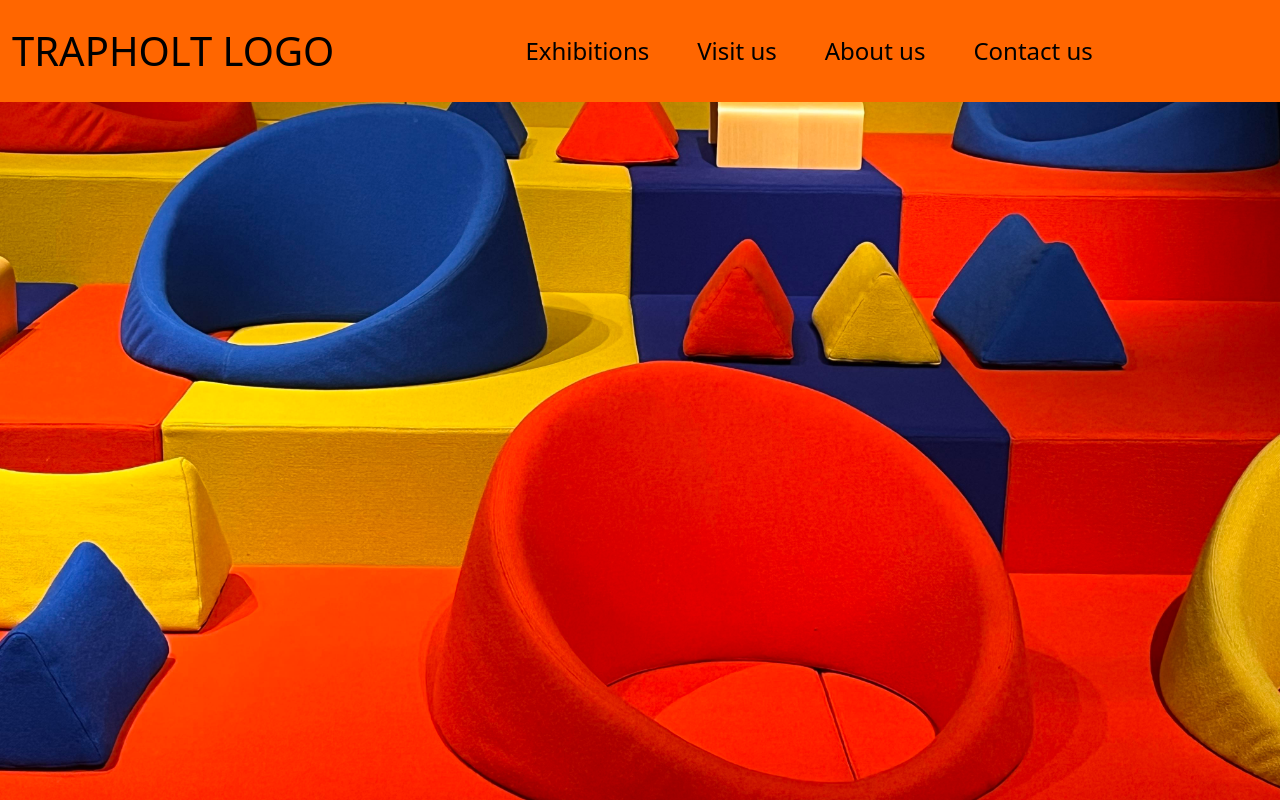
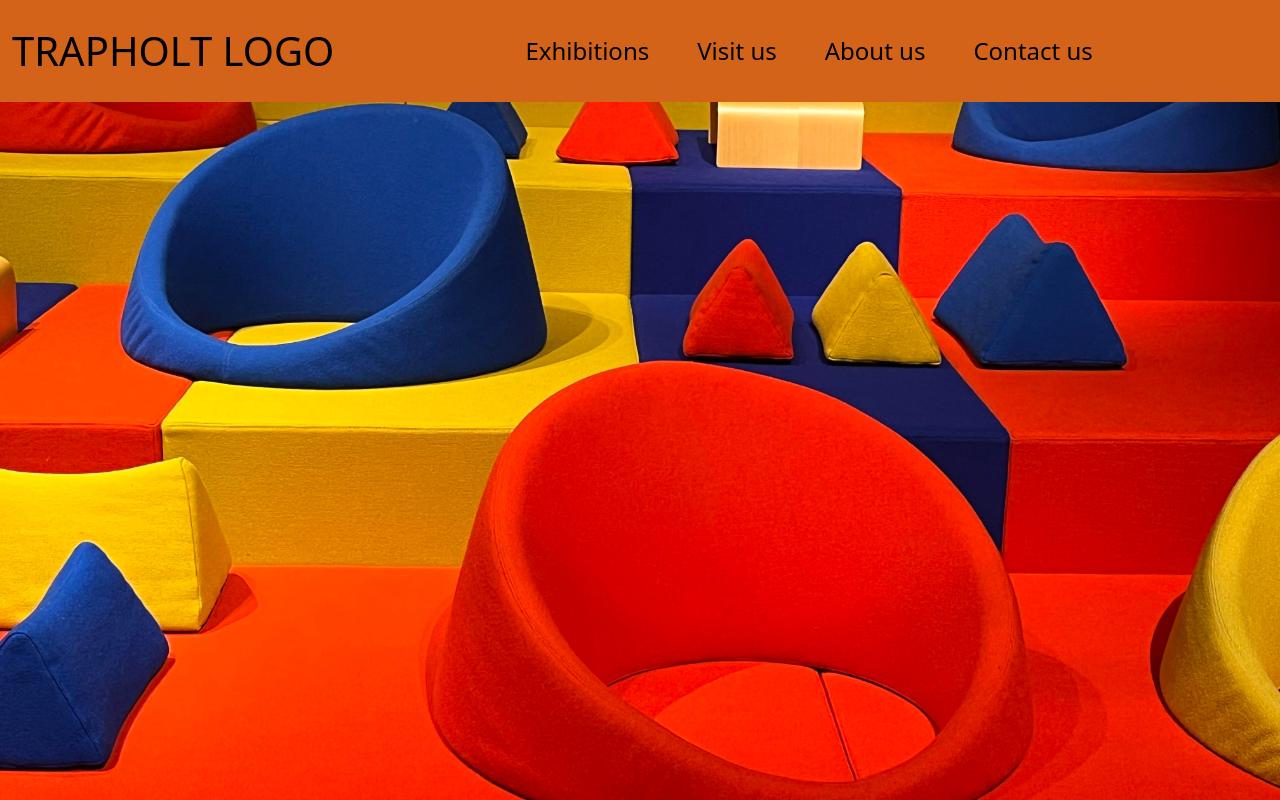
Before and after one commit to DanielPincu/SemesterProject, a website: page src/index.html in a window 1280 px wide. Drawn offline with nearby package versions, Linux system fonts and the light colour scheme.

Commit message:
Hover effect demo

```diff
--- a/src/main.scss
+++ b/src/main.scss
@@ -3,8 +3,15 @@
 @import "../node_modules/bootstrap/scss/bootstrap";
 
 
+
+
+
 .orange-background {
     background-color: #ff6600;
+}
+
+.orange-background:hover {
+    background-color: #d26319;
 }
 
 .orange-text{
```
Also changed, not shown: src/index.html (line endings or trailing spaces), src/main.css, 2 other files.
